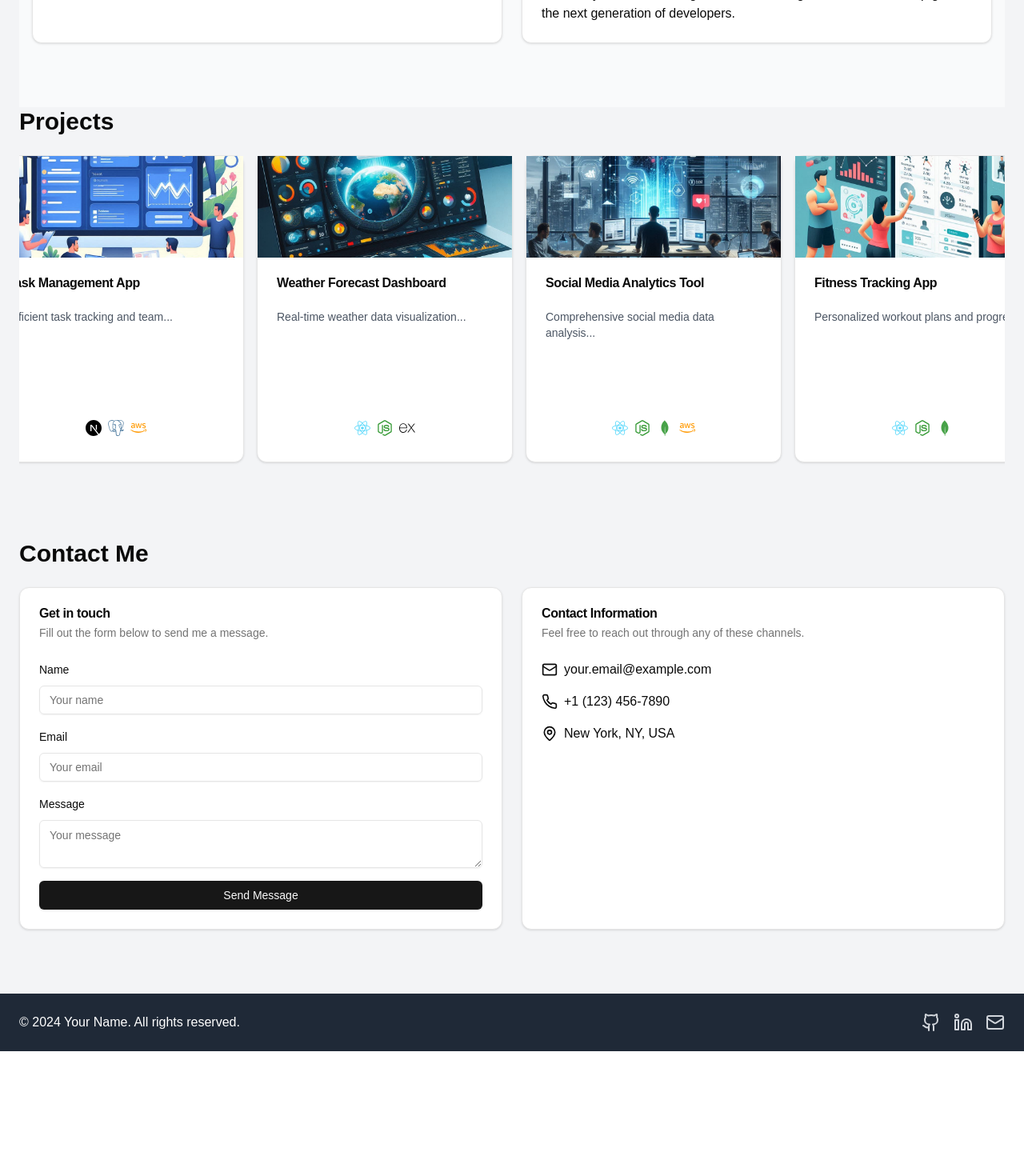
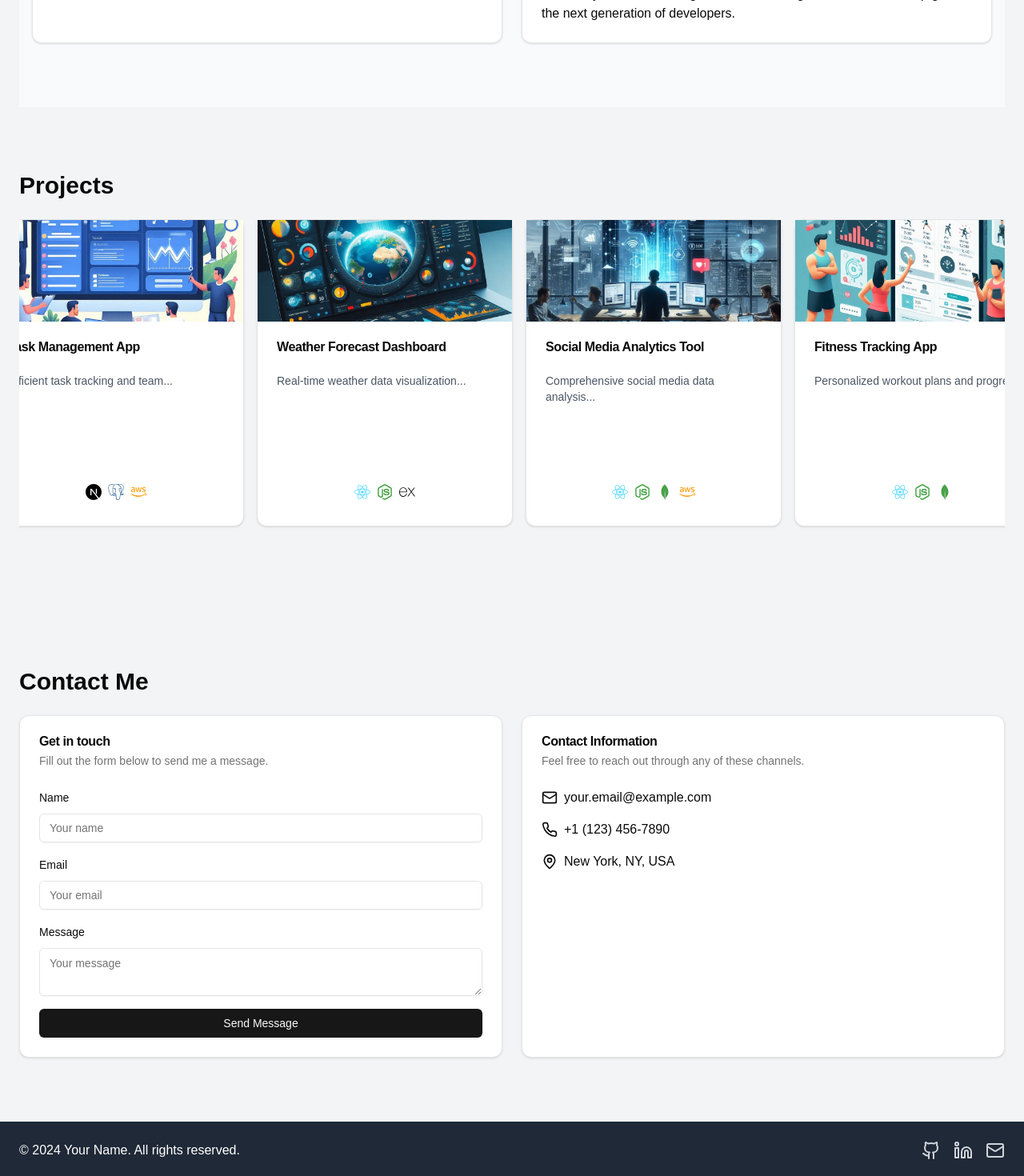
Before and after one commit to albertomtferreira/portfolio-new, a Next.js app: page / in a window 1280 px wide. Shown: the part 1340-2810 px from the top of the page at 80% size. Before the commit the page ends 2654 px from the top, so only its background shows below. Built offline with nearby package versions, Linux system fonts and the light colour scheme.

Commit message:
Issue Fix the top margin on components Fixes #3

```diff
--- a/components/shared/About.tsx
+++ b/components/shared/About.tsx
@@ -44,7 +44,7 @@
 ];
 
 const About: React.FC = () => (
-  <section id="about" className="py-20 bg-gray-50">
+  <section id="about" className="py-10 sm:py-20 bg-gray-50">
     <div className="container mx-auto px-4">
       <h2 className="text-3xl font-semibold mb-10 text-center">About Me</h2>
       <div className="grid grid-cols-1 sm:grid-cols-2 lg:grid-cols-1 xl:grid-cols-2 gap-6">
--- a/components/shared/Contact.tsx
+++ b/components/shared/Contact.tsx
@@ -23,7 +23,7 @@
   };
 
   return (
-    <section id="contact" className="mb-20">
+    <section id="contact" className="py-10 sm:py-20">
       <h2 className="text-3xl font-semibold mb-6">Contact Me</h2>
       <div className="grid md:grid-cols-2 gap-6">
         <Card>
--- a/components/shared/Projects.tsx
+++ b/components/shared/Projects.tsx
@@ -133,7 +133,7 @@
   }, [isPaused]);
 
   return (
-    <section id="projects" className="mb-20">
+    <section id="projects" className="py-10 sm:py-20">
       <h2 className="text-3xl font-semibold mb-6">Projects</h2>
       <div
         ref={scrollRef}
```
